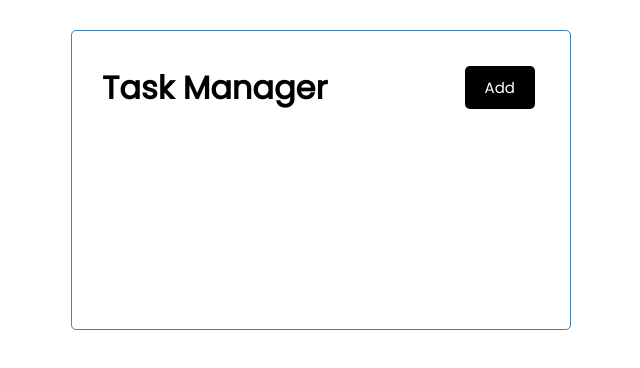
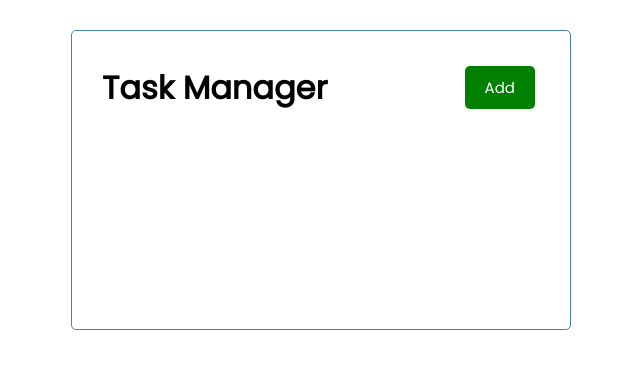
Before and after one commit to andrewmosesdev/task_manager, a React (Create React App) app: page / in a window 1280 px wide. Shown: the top 368 px of the page, without its empty margins (319-959 px from the left). Built offline with nearby package versions, Linux system fonts and the light colour scheme.

Commit message:
added tasks component

```diff
--- /dev/null
+++ b/src/components/Button.js
@@ -0,0 +1,14 @@
+
+const Button = ({ color, text, onClick }) => {
+    return <button
+        onClick={onClick}
+        style={{ backgroundColor: color }}
+        className='btn'>{text}
+    </button>
+}
+
+Button.defaultProps = {
+    color: 'steelblue'
+}
+
+export default Button
--- a/src/components/Header.js
+++ b/src/components/Header.js
@@ -1,10 +1,15 @@
+import Button from './Button';
 
 const Header = (props) => {
+
+    const onClick = () => {
+        console.log('click!')
+    }
 
     return (
         <header className='header'>
             <h1>{props.title}</h1>
-            <button className='btn'>Add</button>
+            <Button color='green' text='Add' onClick={onClick}/>
         </header>
     )
 }
```
Also changed, not shown: src/components/Tasks.js (added, +13 -0 lines).
